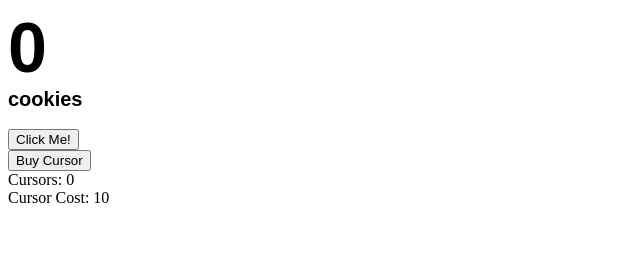
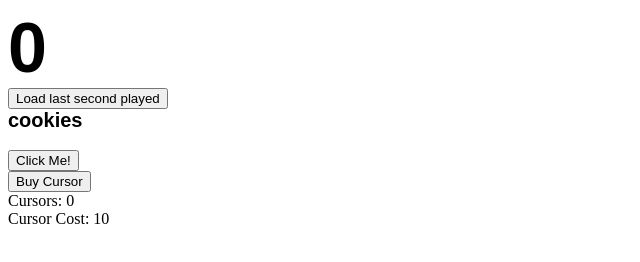
Before and after one commit to haileylgbt/Bakery-Idle, a plain HTML site: page index.html in a window 1280 px wide. Shown: the whole page, without its empty margins (0-640 px from the left). Drawn offline with Linux system fonts and the light colour scheme.

Commit message:
Moving to GitHub Desktop

```diff
--- a/index.html
+++ b/index.html
@@ -6,6 +6,8 @@
     <div class="cookieCount">
       <span id="cookies">0</span>
     </div>
+		<button onclick="loadGame()">Load last second played</button>
+		<br />
     <div class="cookieSubtitle">cookies</div>
     <br />
 		<button onclick="cookieClick(1)">Click Me!</button>
```
